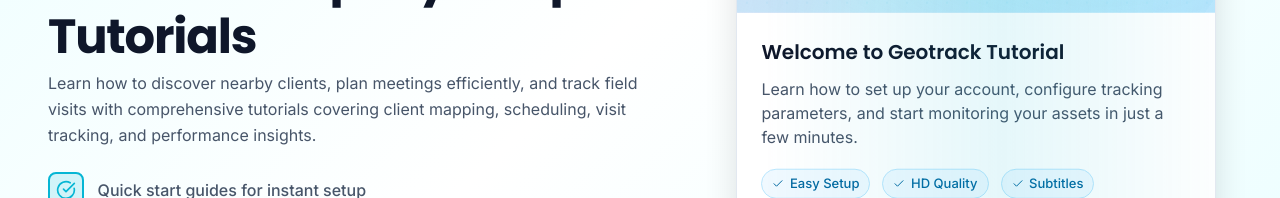
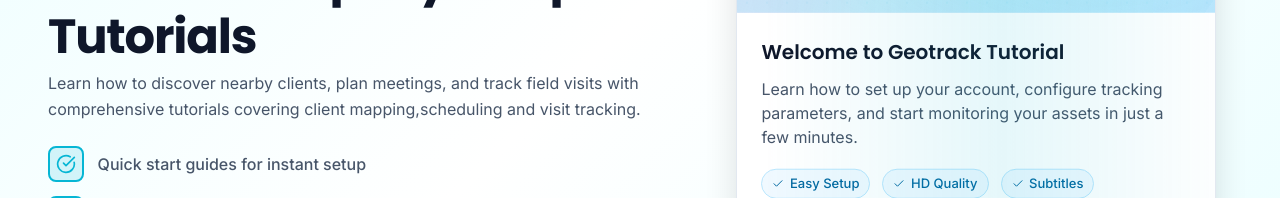
Before and after one commit to sampada-shukla/Geo-track, a React (Vite) app in the folder Geo-track-Home/: page /tutorials in a window 1280 px wide. Shown: the part 300-498 px from the top of the page. Built offline with nearby package versions, Linux system fonts and the light colour scheme.

Commit message:
Update TutorialPage.tsx

```diff
--- a/Geo-track-Home/src/components/TutorialPage.tsx
+++ b/Geo-track-Home/src/components/TutorialPage.tsx
@@ -1486,11 +1486,9 @@
     }}
   />
 </div>
-
-              )}
-
-              {/* Video - appears second on mobile */}
-              {isMobile && (
+)}
+{/* Video - appears second on mobile */}
+{isMobile && (
                 <motion.div
                   style={{
                     width: '100%',
@@ -1567,7 +1565,7 @@
                     lineHeight: isMobile ? '22px' : '26px',
                   }}
                 >
-               Learn how to discover nearby clients, plan meetings efficiently, and track field visits with comprehensive tutorials covering client mapping, scheduling, visit tracking, and performance insights.
+               Learn how to discover nearby clients, plan meetings, and track field visits with comprehensive tutorials covering client mapping,scheduling and visit tracking.
                 </motion.p>
 
                 <div style={{ display: 'flex', flexDirection: 'column', gap: '0.85rem' }}>
```
